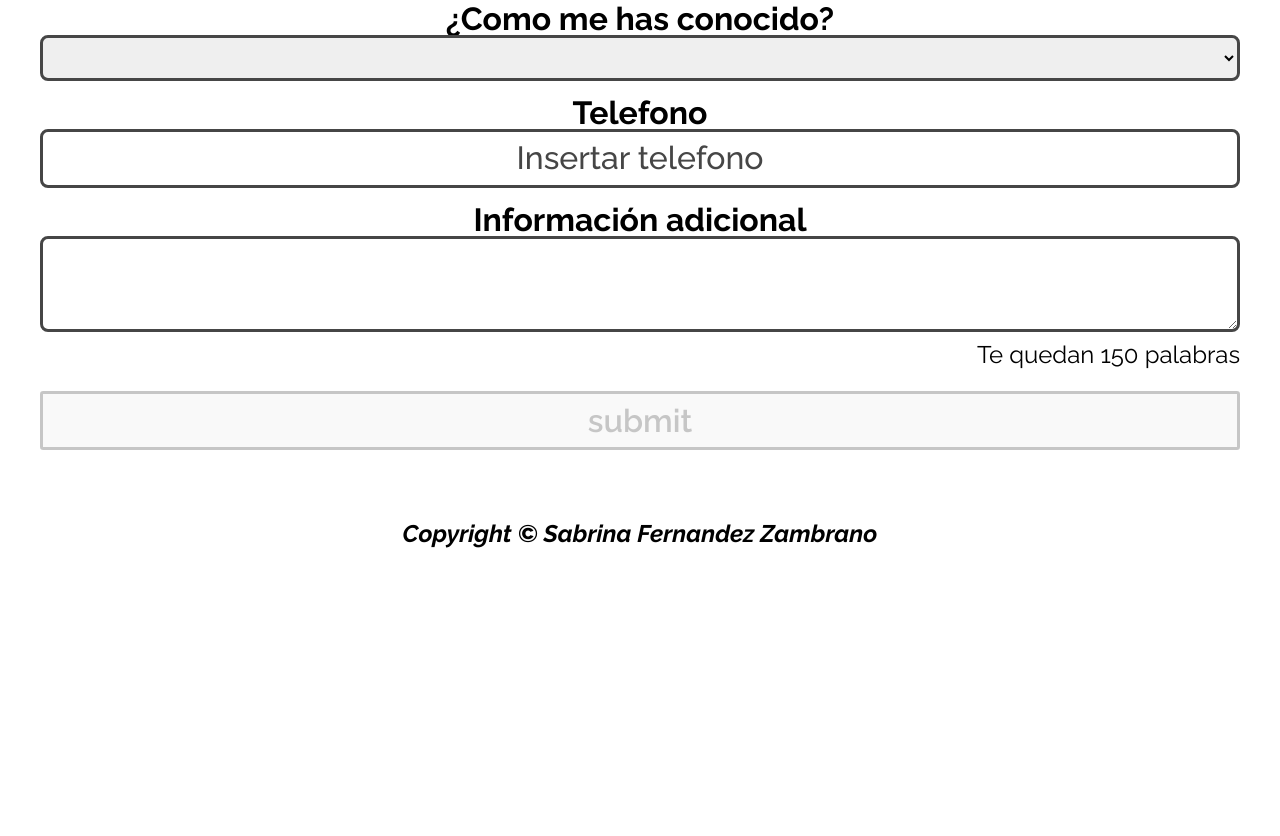
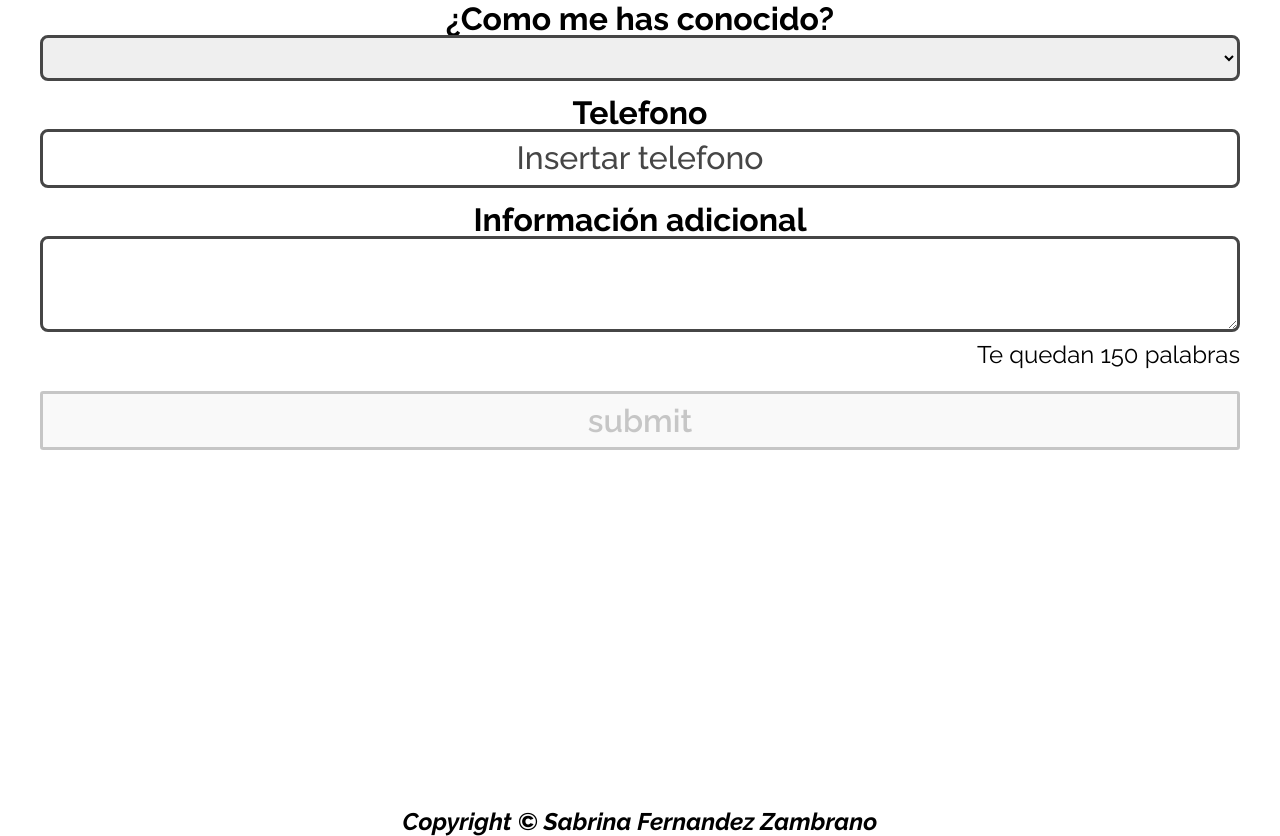
Before and after one commit to BootcampWebVI/MiCV, a plain HTML site: page index.html in a window 1280 px wide. Shown: the part 4327-5163 px from the top of the page. Before the commit the page ends 4875 px from the top, so only its background shows below. Drawn offline with Linux system fonts and the light colour scheme.

Commit message:
Fix footer margin-top

```diff
--- a/css/style.css
+++ b/css/style.css
@@ -145,9 +145,12 @@ section, footer {
     clear: both;
 }
 
+footer {
+    margin-top: 20rem;
+}
+
 address {
     text-align: center;
-    padding-top: 2rem;
     font-style: italic;
 }
 
```
